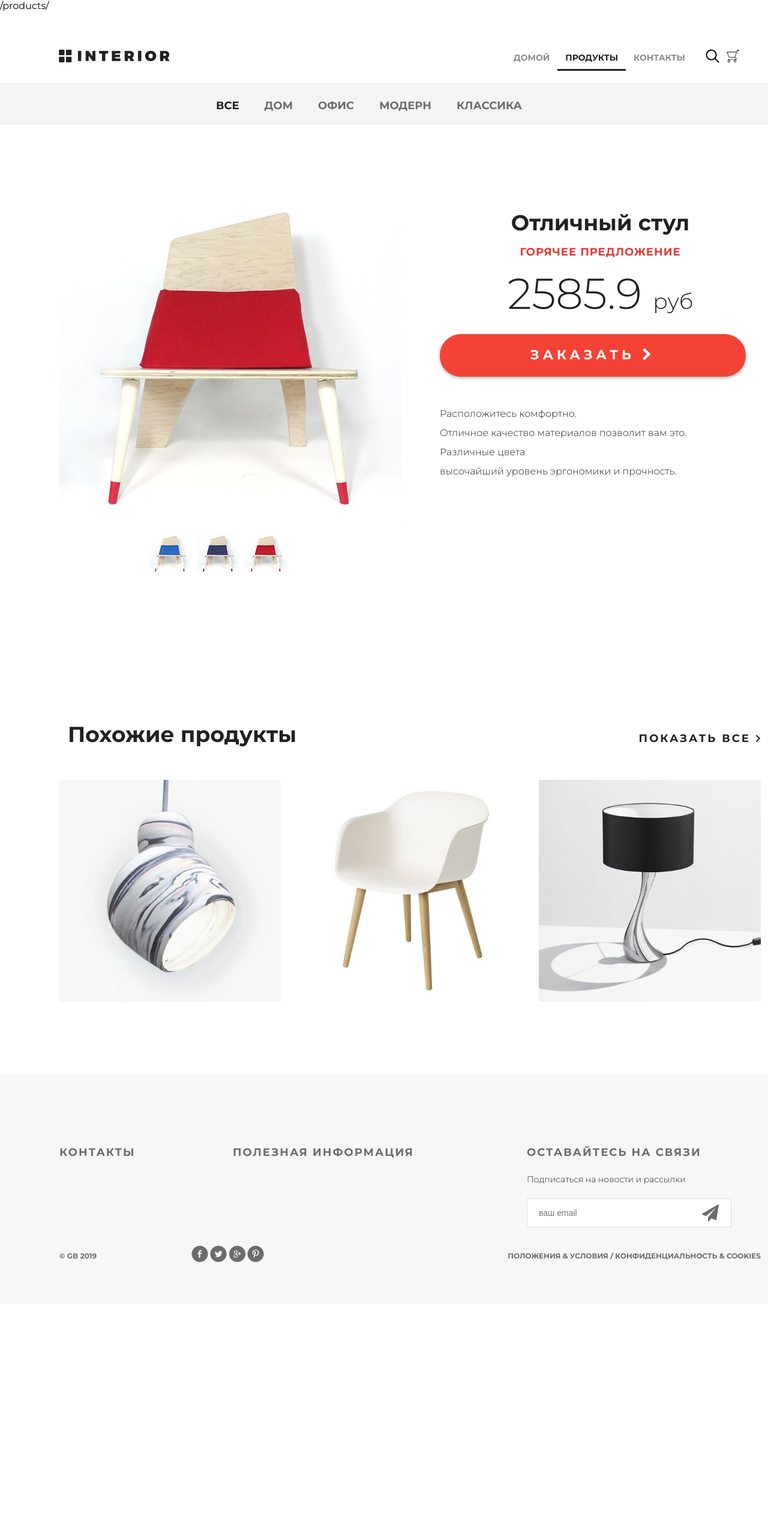
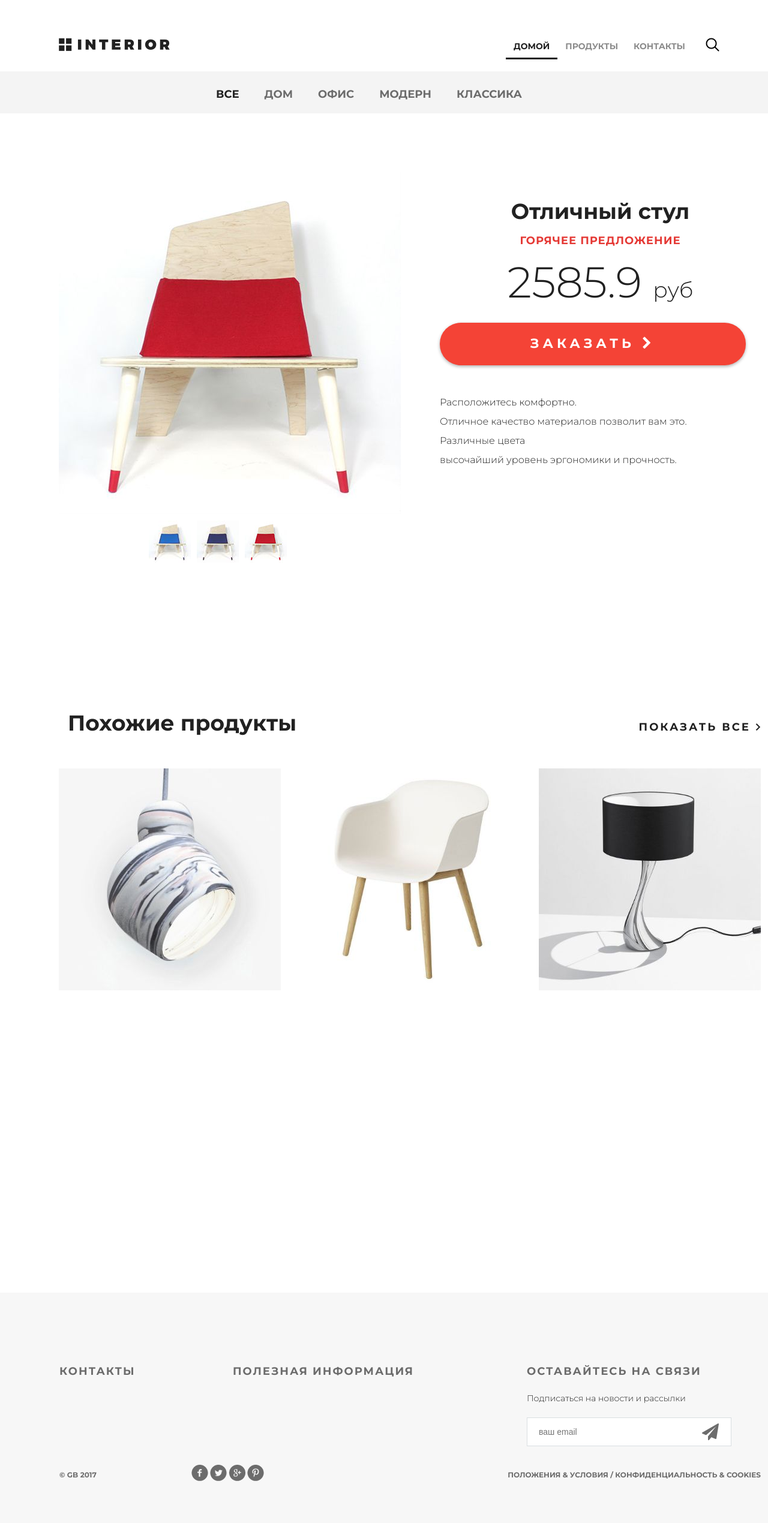
Before and after one commit to olberd/Django, a Django app: page /products/ in a window 1280 px wide; the page is wider, and only the part inside the window is pictured. Shown: that part at 60% size. Before the commit the page ends 2104 px from the top of that part, so only its background shows below. Run offline with Django 3.2, Linux system fonts and the light colour scheme; some libraries are stand-ins or nearby versions.

Commit message:
1. Реализовать наследование шаблонов в проекте. Меню подключить как подшаблон. 2. Реализовать в проекте механизмы работы со статическими файлами и URL-адресами, которые прошли на уроке. 3. Поработать с шаблонными тегами и фильтрами (заглавные буквы, вывод текущей даты в шаблоне).

```diff
--- a/geekshop/urls.py
+++ b/geekshop/urls.py
@@ -19,8 +19,8 @@ import mainapp.views as mainapp
 
 urlpatterns = [
     path('admin/', admin.site.urls),
-    path('', mainapp.main),
-    path('products/', mainapp.products),
-    path('contact/', mainapp.contact),
+    path('', mainapp.main, name='home'),
+    path('products/', mainapp.products, name='products'),
+    path('contact/', mainapp.contact, name='contact'),
 
 ]
--- /dev/null
+++ b/mainapp/templates/mainapp/includes/inc_menu.html
@@ -0,0 +1,11 @@
+<div class="header clearfix">
+	<a href="{% url 'home' %}" class="logo"></a>
+
+				<ul class="menu">
+					<li><a href="{% url 'home' %}" class="active">домой</a></li>
+					<li><a href="{% url 'products' %}">продукты</a></li>
+					<li><a href="{% url 'contact' %}">контакты</a></li>
+				</ul>
+
+    <a href="#" class="search"></a>
+</div>
--- /dev/null
+++ b/mainapp/templates/mainapp/layout.html
@@ -0,0 +1,60 @@
+<!DOCTYPE html>
+{% load static %}
+<html>
+
+<head>
+	<meta charset="utf-8">
+	<title>
+    {% block title %}
+         {{ title }}
+    {% endblock %}
+     </title>
+    {% block css %}
+	<link rel="stylesheet" type="text/css" href="{% static 'css/style.css' %}">
+	<link rel="stylesheet" href="{% static 'fonts/font-awesome/css/font-awesome.min.css/font-awesome.css' %}">
+    {% endblock %}
+
+    {% block js %}
+    {% endblock %}
+</head>
+<body>
+
+	<div class="container">
+    <div class="content">
+        {% block content %}
+
+        {% endblock %}
+    </div>
+		<div class="clr"></div>
+	</div>
+{% block footer %}
+    <div class="footer">
+        <div class="clearfix">
+            <div class="text-footer">
+                <h3>контакты</h3>
+            </div>
+            <div class="text-footer">
+                <h3>полезная информация</h3>
+            </div>
+            <div class="text-footer clearfix">
+                <h3>Оставайтесь на связи</h3>
+                <p>Подписаться на новости и рассылки</p>
+                <form>
+                    <input type="email" name="email" placeholder="ваш email">
+                    <a href="#"><i class="fa fa-paper-plane fa-2x" aria-hidden="true"></i></a>
+                </form>
+            </div>
+        </div>
+        <p class="small">&copy; GB 2017</p>
+        <div class="social">
+            <a href="#" class="social1"></a>
+            <a href="#" class="social2"></a>
+            <a href="#" class="social3"></a>
+            <a href="#" class="social4"></a>
+        </div>
+        <p class="small">Положения &amp; Условия  /  Конфиденциальность &amp; Cookies</p>
+    </div>
+{% endblock %}
+
+</body>
+</html>
--- a/mainapp/templates/mainapp/products.html
+++ b/mainapp/templates/mainapp/products.html
@@ -1,27 +1,21 @@
 <!DOCTYPE html>
+{% extends 'mainapp/layout.html' %}
 {% load static %}
 <html>
 <head>
 	<meta charset="utf-8">
-	<title>Каталог</title>
-	<link rel="stylesheet" href="{% static 'css/style.css' %}">
-	<link rel="stylesheet" href="{% static 'fonts/font-awesome/css/font-awesome.css' %}">
+	<title>
+        {% block title %}
+            Продукты
+        {% endblock %}
+    </title>
 </head>
 <body>
-{{ request.path }}
+
 	<div class="container">
+     {% block content %}
 		<div class="hero-white">
-			<div class="header clearfix">
-				<a href="/" class="logo"></a>
-				<ul class="menu">
-					<li><a href="/">домой</a></li>
-					<li><a href="/products/" class="active">продукты</a></li>
-					<li><a href="/contact/">контакты</a></li>
-
-				</ul>
-				<a href="#" class="search"></a>
-                <a href="#" class="basket"></a>
-			</div>
+			 {% include 'mainapp/includes/inc_menu.html' %}
 		</div>
 
 		<div class="details">
@@ -118,33 +112,8 @@
 		<div class="clr"></div>
 
 	</div>
+{% endblock %}
 
-	<div class="footer">
-        <div class="clearfix">
-            <div class="text-footer">
-                <h3>контакты</h3>
-            </div>
-            <div class="text-footer">
-                <h3>полезная информация</h3>
-            </div>
-            <div class="text-footer clearfix">
-                <h3>Оставайтесь на связи</h3>
-                <p>Подписаться на новости и рассылки</p>
-                <form>
-                    <input type="email" name="email" placeholder="ваш email">
-                    <a href="#"><i class="fa fa-paper-plane fa-2x" aria-hidden="true"></i></a>
-                </form>
-            </div>
-        </div>
-        <p class="small">&copy; GB 2019</p>
-        <div class="social">
-            <a href="#" class="social1"></a>
-            <a href="#" class="social2"></a>
-            <a href="#" class="social3"></a>
-            <a href="#" class="social4"></a>
-        </div>
-        <p class="small">Положения &amp; Условия  /  Конфиденциальность &amp; Cookies</p>
-    </div>
 
 </body>
 </html>
--- a/mainapp/views.py
+++ b/mainapp/views.py
@@ -5,6 +5,7 @@ from django.http import HttpRequest
 # Create your views here.
 
 def main(request):
+
     return render(request, 'mainapp/index.html')
 
 
```
Also changed, not shown: mainapp/templates/mainapp/contact.html (+12 -33 lines), mainapp/templates/mainapp/index.html (+13 -42 lines).
